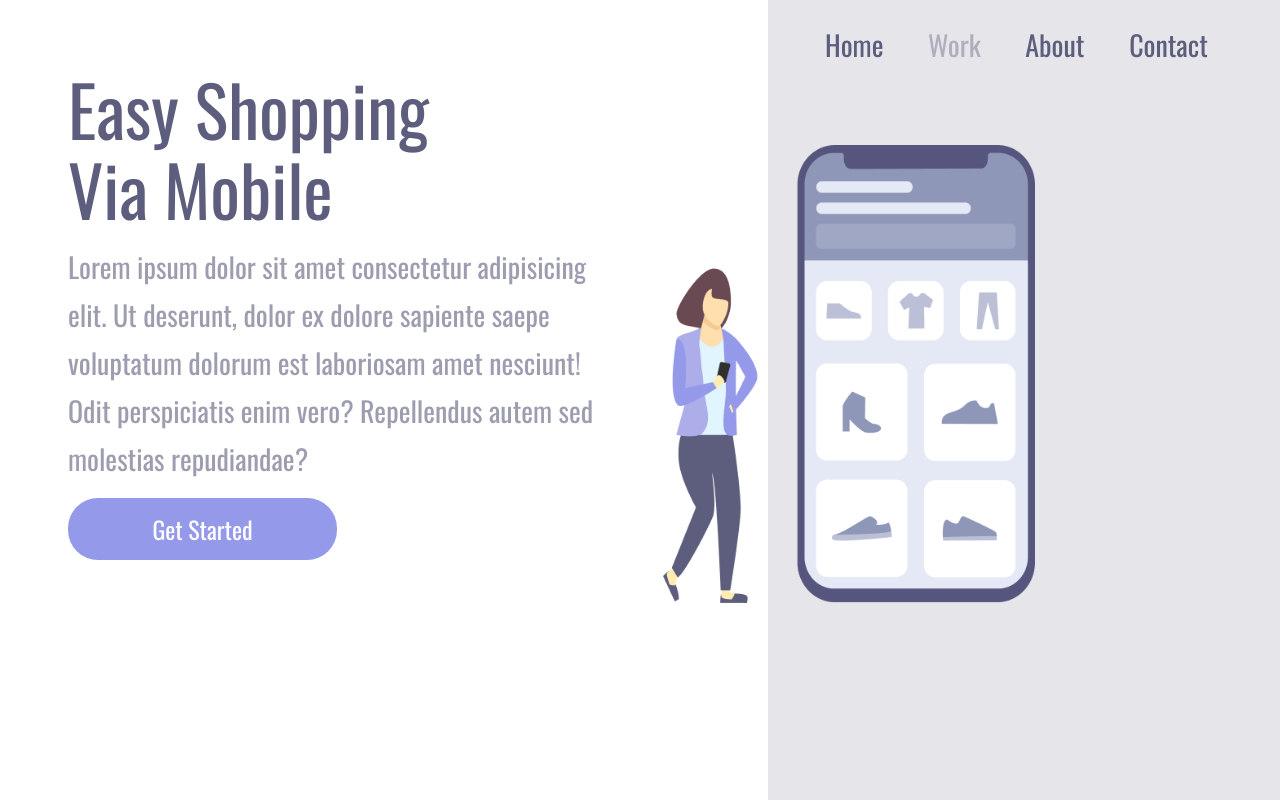
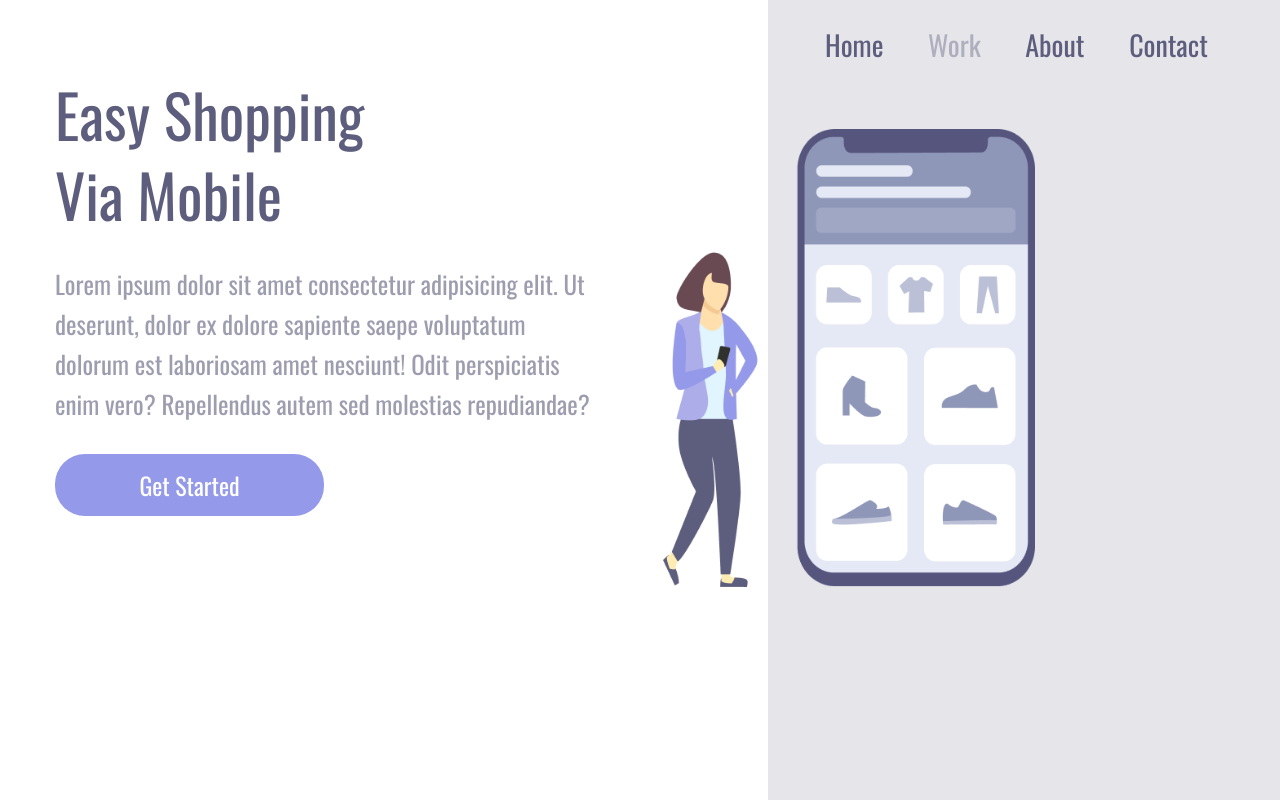
Before and after one commit to xMatheus01x/Shopping, a plain HTML site: page index.html in a window 1280 px wide. Drawn offline with nearby package versions, Linux system fonts and the light colour scheme.

Commit message:
alterações nas margens

```diff
--- a/style.css
+++ b/style.css
@@ -15,37 +15,37 @@
 .container-left {
     display: inline-block;
     width: 60%;
-    padding: 68px;
+    padding: 74px 0 0 55px;
 }
 
 .container-right {
     display: inline-block;
     background-color: rgb(93,93,125,0.16);
     height: 100vh;
-    width: 41%;
+    width: 40%;
     position: absolute;
 }
 
-/* opa */
+
 
 img {
     position: relative;
-    top: 10%;
+    top: 08%;
     right: 105px;
     height: 458px;
 }
 
 h1 {
-    font-size: 70px;
+    font-size: 60px;
     line-height: 80px;
     width: 368px;
 }
 
 p {
-    font-size: 28px;
-    line-height: 48px;
+    font-size: 25px;
+    line-height: 40px;
     opacity: 0.6;
-    margin: 15px 0;
+    margin: 30px 0;
     width: 540px;
 }
 
```
